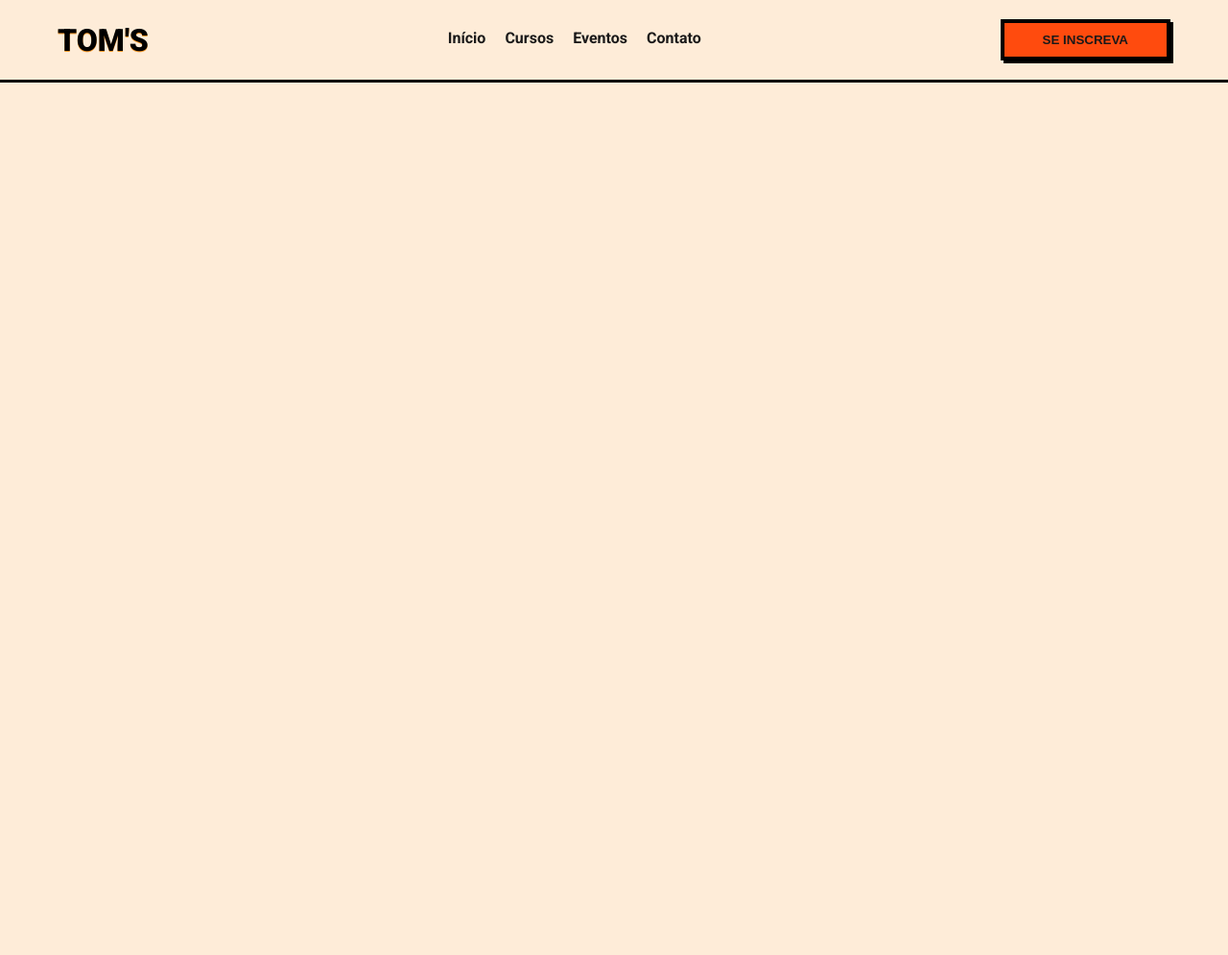
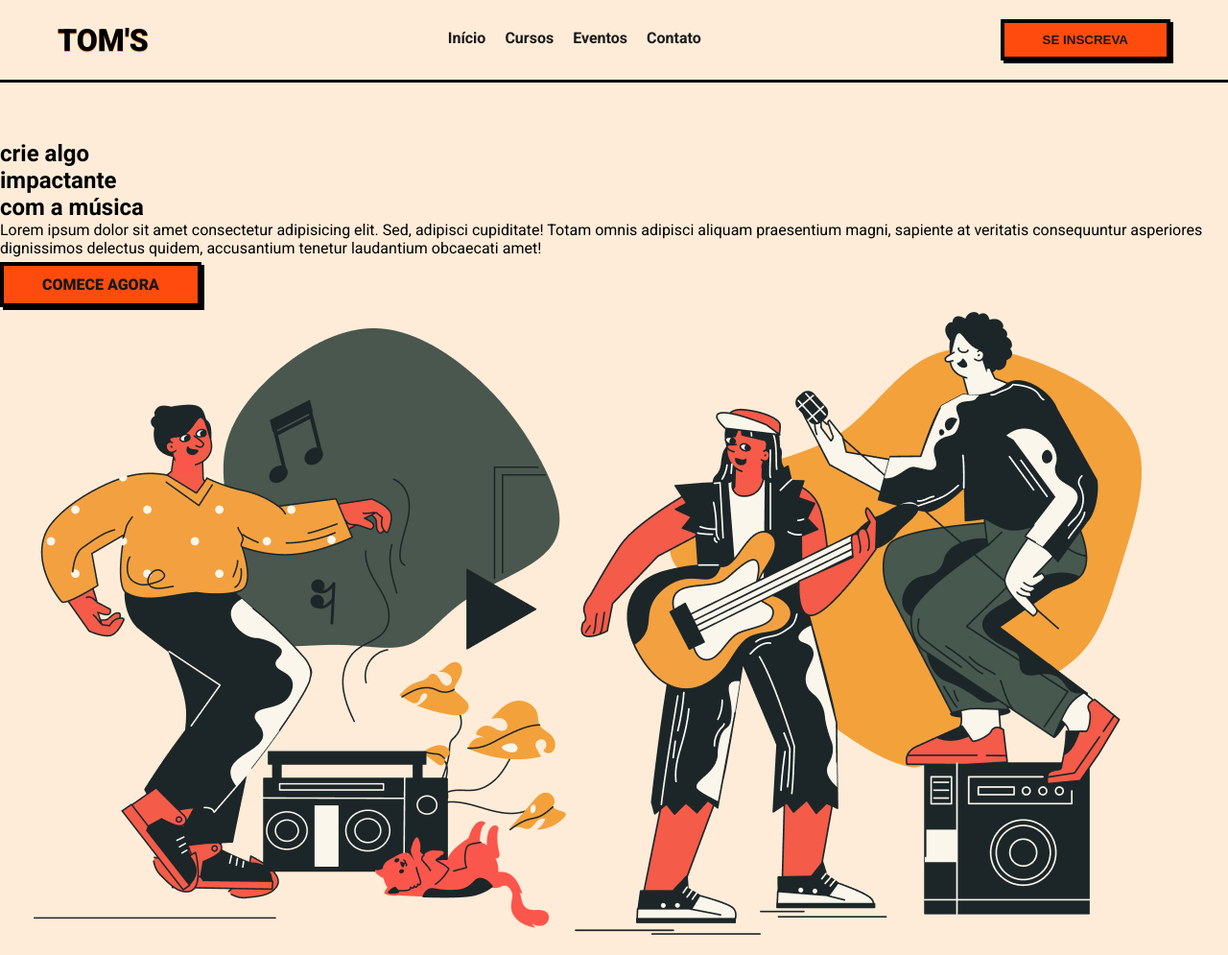
Before and after one commit to Murillowoficial/pagetoms, a plain HTML site: page index.html in a window 1280 px wide. Shown: the whole page at 96% size. Before the commit the page ends 800 px from the top, so only its background shows below. Drawn offline with Linux system fonts and the light colour scheme; a web font is replaced by a local one.

Commit message:
Criei a sessão principal

```diff
--- a/index.html
+++ b/index.html
@@ -7,7 +7,7 @@
 <link rel="preconnect" href="https://fonts.gstatic.com" crossorigin>
 <link href="https://fonts.googleapis.com/css2?family=Roboto:wght@400;500;700;900&family=Sofia+Sans:ital,wght@0,1;0,100;0,200;0,300;0,400;0,500;0,600;0,700;0,800;0,900;0,1000;1,1;1,100;1,200;1,300;1,400;1,500;1,600;1,700;1,800;1,900;1,1000&display=swap" rel="stylesheet">
     <link rel="stylesheet" href="style.css">
-    <title>CAE Records</title>
+    <title>Tom's</title>
 </head>
 <body>
     <header>
@@ -26,5 +26,23 @@
         </div>
 
     </header>
+
+    <main>
+<section>
+    <div class="content">
+    <div>
+        <h2>crie algo <br>impactante <br>com a música</h2>
+        <p>Lorem ipsum dolor sit amet consectetur adipisicing elit. Sed, adipisci cupiditate! Totam omnis adipisci aliquam praesentium magni, sapiente at veritatis consequuntur asperiores dignissimos delectus quidem, accusantium tenetur laudantium obcaecati amet!</p> <br>
+        <a href="#" class="button">Comece Agora</a>
+    </div>
+    <div>
+        <img src="assets/musicos.png" alt="musicos">
+    </div>
+
+    </div>
+</section>
+
+    </main>
+
   </body>
 </html>
--- a/style.css
+++ b/style.css
@@ -30,6 +30,11 @@ body {
     background-color: var(--lightorange);
 }
 
+.content {
+    max-width: 1300px;
+    margin: auto;
+    padding: 60px 0;
+}
 /* ==Header== */
 header {
     padding: 20px 60px;
```
